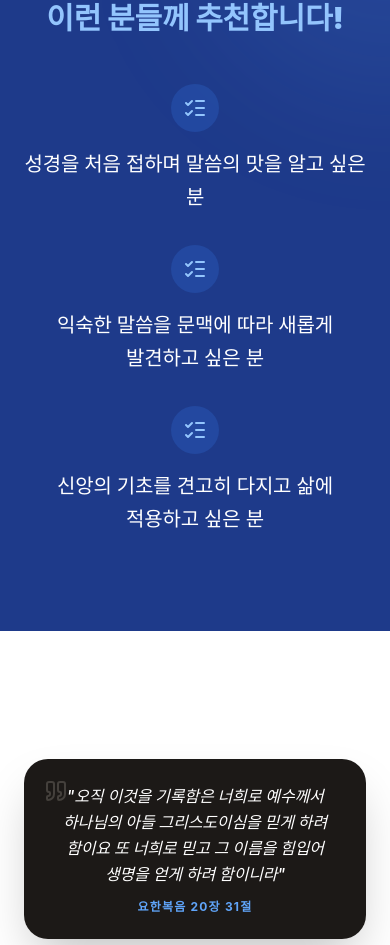
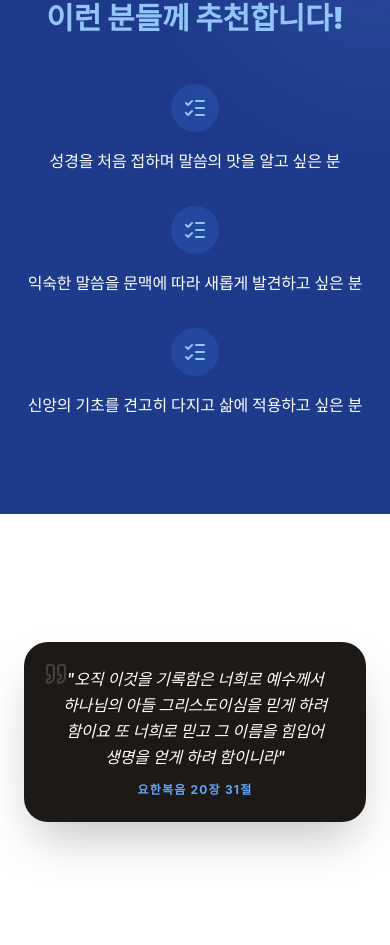
Before and after one commit to allaboutcan-pixel/thesentchurch, a React (Vite) app: page /ministry/bible in a window 390 px wide. Shown: the part 5867-6812 px from the top of the page. Built offline with nearby package versions, Linux system fonts and the light colour scheme; no server answers; the database is empty; a web font is replaced by a local one.

Commit message:
Adjust Bible Study recommendation font size for mobile

```diff
--- a/src/pages/BibleStudy.jsx
+++ b/src/pages/BibleStudy.jsx
@@ -446,7 +446,7 @@ const BibleStudy = () => {
                                 <div className="w-12 h-12 bg-blue-500/20 rounded-full flex items-center justify-center text-blue-300">
                                     <ListChecks size={24} />
                                 </div>
-                                <p className="text-xl font-medium leading-relaxed break-keep">
+                                <p className="text-base md:text-xl font-medium leading-relaxed break-keep">
                                     {item}
                                 </p>
                             </motion.div>
```
